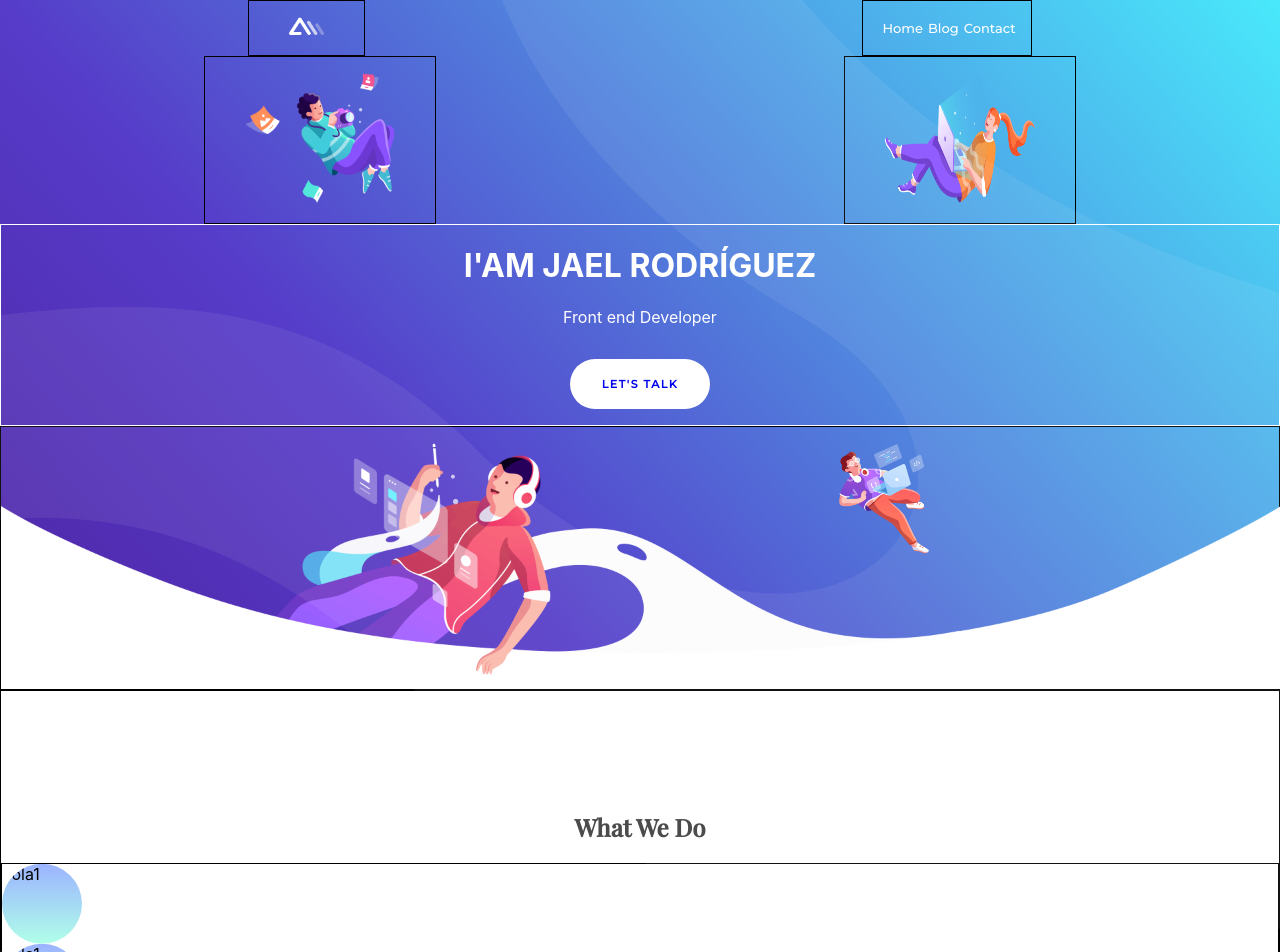
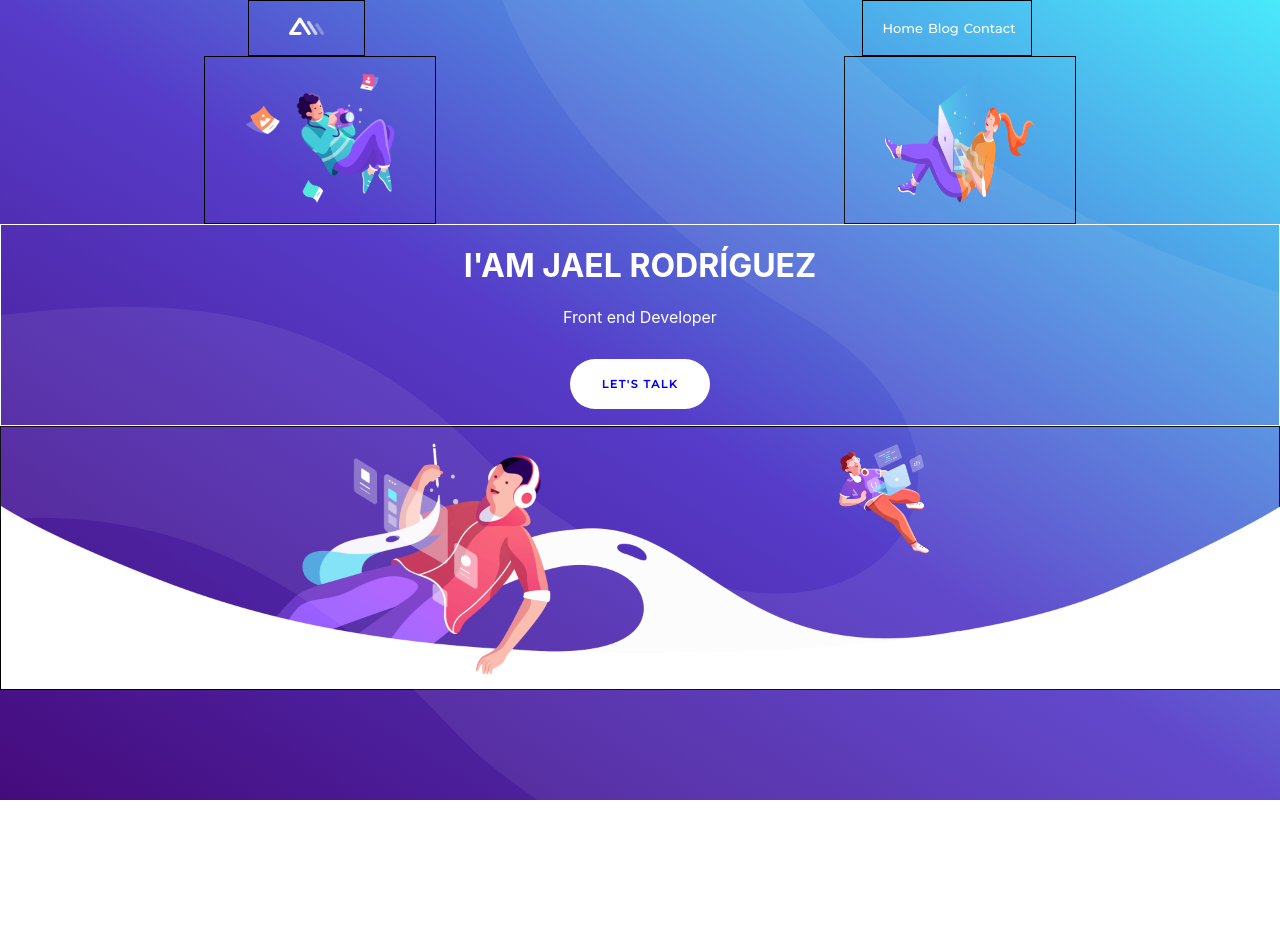
Before and after one commit to jael-VRR/newPortafolio, a React (Create React App) app: page / in a window 1280 px wide. Shown: the top 952 px of the page. After the commit the page ends 800 px from the top, so only its background shows below. Built offline with nearby package versions, Linux system fonts and the light colour scheme.

Commit message:
modified main

```diff
--- a/src/components/Main.jsx
+++ b/src/components/Main.jsx
@@ -6,7 +6,6 @@ import hero2 from "../images/hero-guy-2.png";
 import hero3 from "../images/hero-guy-3.png";
 import hero4 from "../images/hero-guy-1.png";
 import Btn from "./BtnContact.jsx";
-import SectionTools from "./SectionTools.jsx";
 import "../styles/main.css";
 
 
@@ -42,7 +41,6 @@ function Main() {
           <img className="hero-cover" src={hero4} alt="hero4" />
         </Col>
       </Row>
-		  <SectionTools/>
     </Fragment>
   );
 }
```
